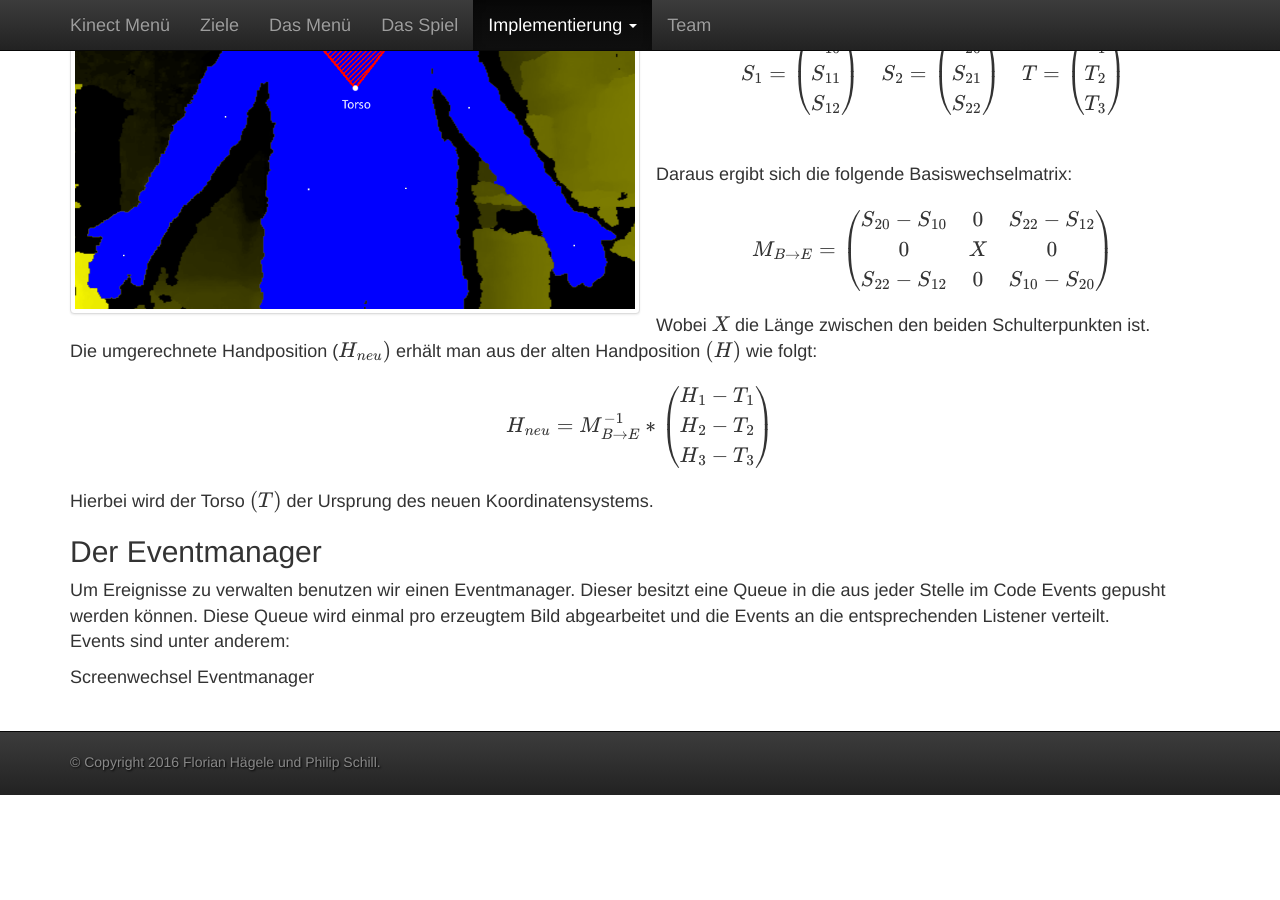
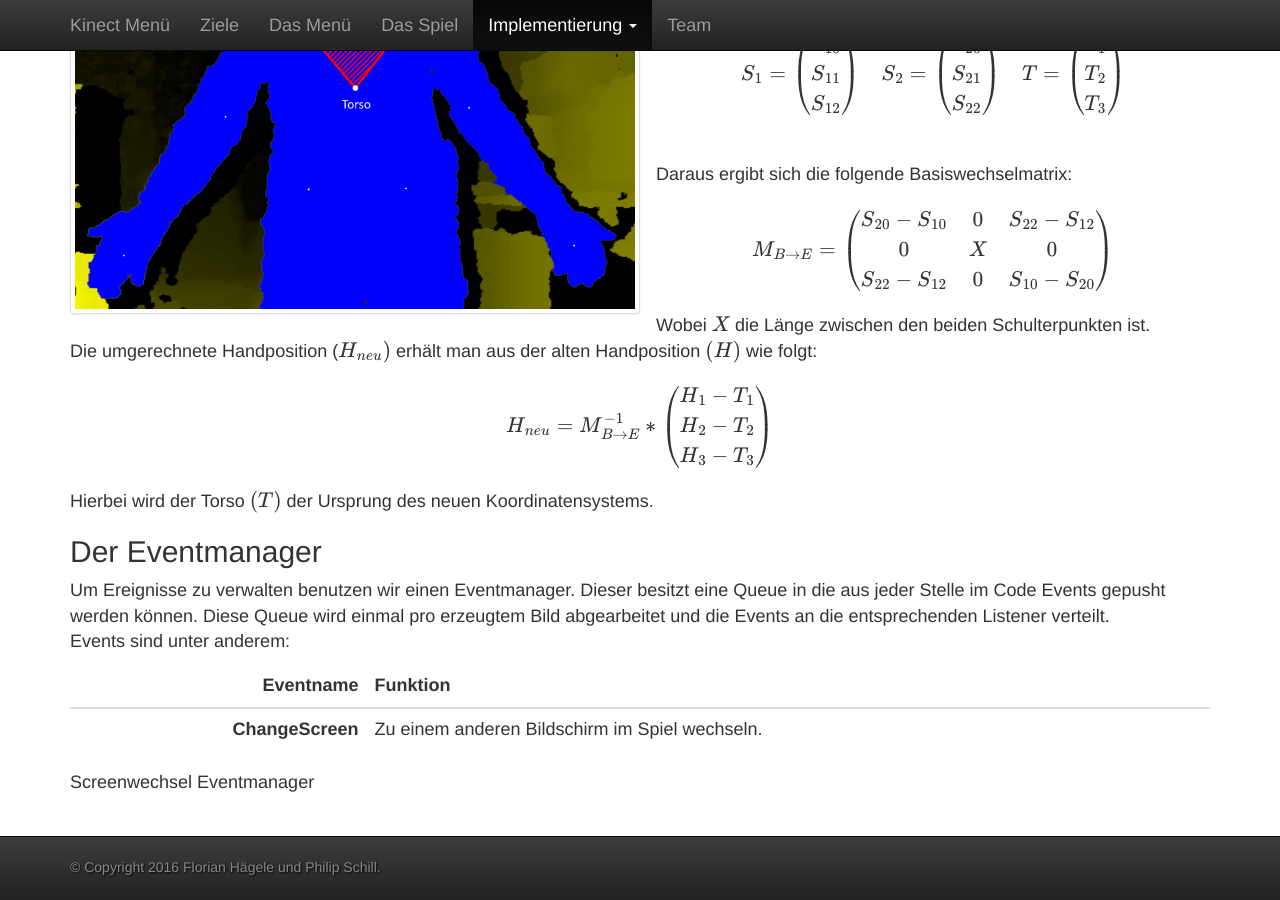
Before and after one commit to dagophil/sfml_openni, a Jekyll site: the page built from doc_src/_implementation/game_design.html, in a window 1280 px wide and 900 px high, scrolled down 620 px. Built offline with Jekyll 4.4.1, drawn with Linux system fonts in a browser that asks for light colours; formulas are drawn with MathJax 3; before the commit the page ends 1415 px from its top, so only the background shows below that.

Commit message:
small changes in the game design text.

```diff
--- a/doc_src/_implementation/game_design.html
+++ b/doc_src/_implementation/game_design.html
@@ -56,9 +56,17 @@ menupos: 2
 
     <h2> Der Eventmanager</h2>
     <p>Um Ereignisse zu verwalten benutzen wir einen Eventmanager. Dieser besitzt eine Queue in die aus jeder Stelle im Code Events gepusht werden können. Diese Queue wird einmal pro erzeugtem Bild abgearbeitet und die Events an die entsprechenden Listener verteilt.
-    <br/> Events sind unter anderem:
+    <br/> Events sind unter anderem:</p>
 
-    </p>
+    <table class="table th-right">
+        <thead>
+            <tr><th>Eventname</th>
+            <th style="text-align:left;">Funktion</th>
+        </thead>
+        <tbody>
+        <tr><th>ChangeScreen</th><td> Zu einem anderen Bildschirm im Spiel wechseln.</td></tr>
+        </tbody>
+    </table>
 
 
 	Screenwechsel Eventmanager
```
